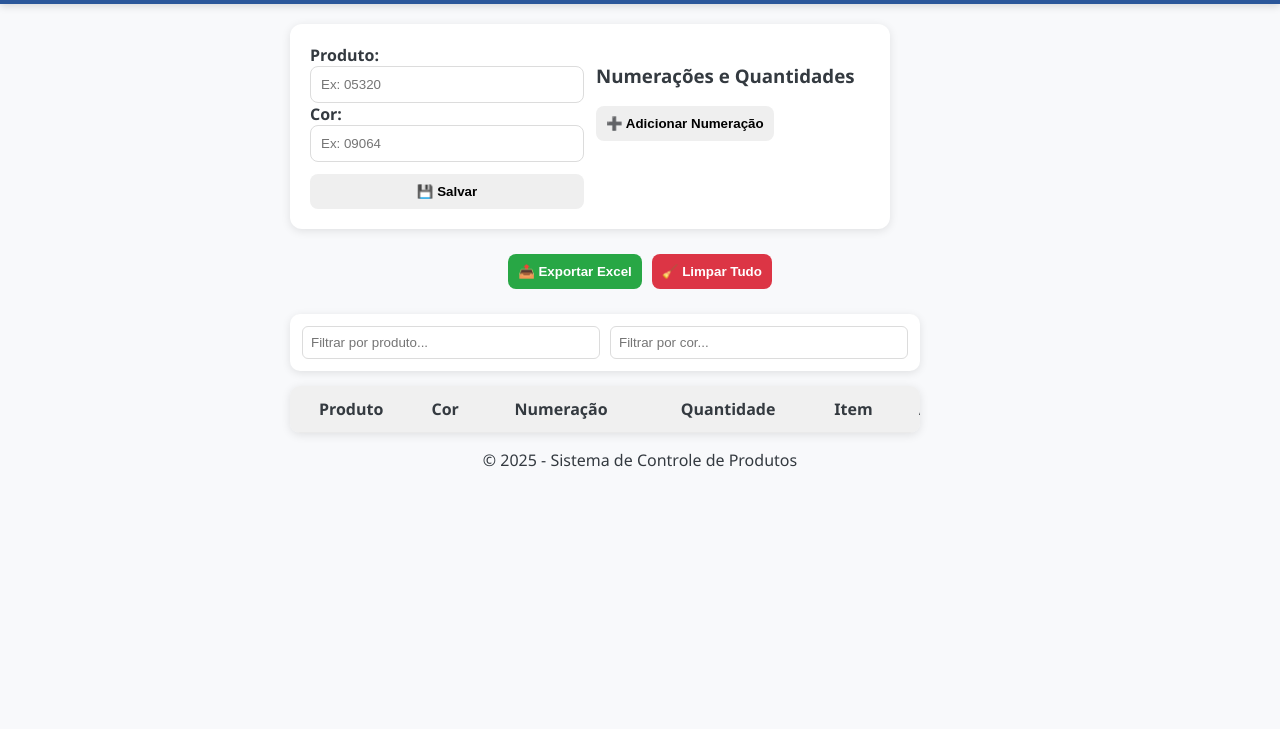
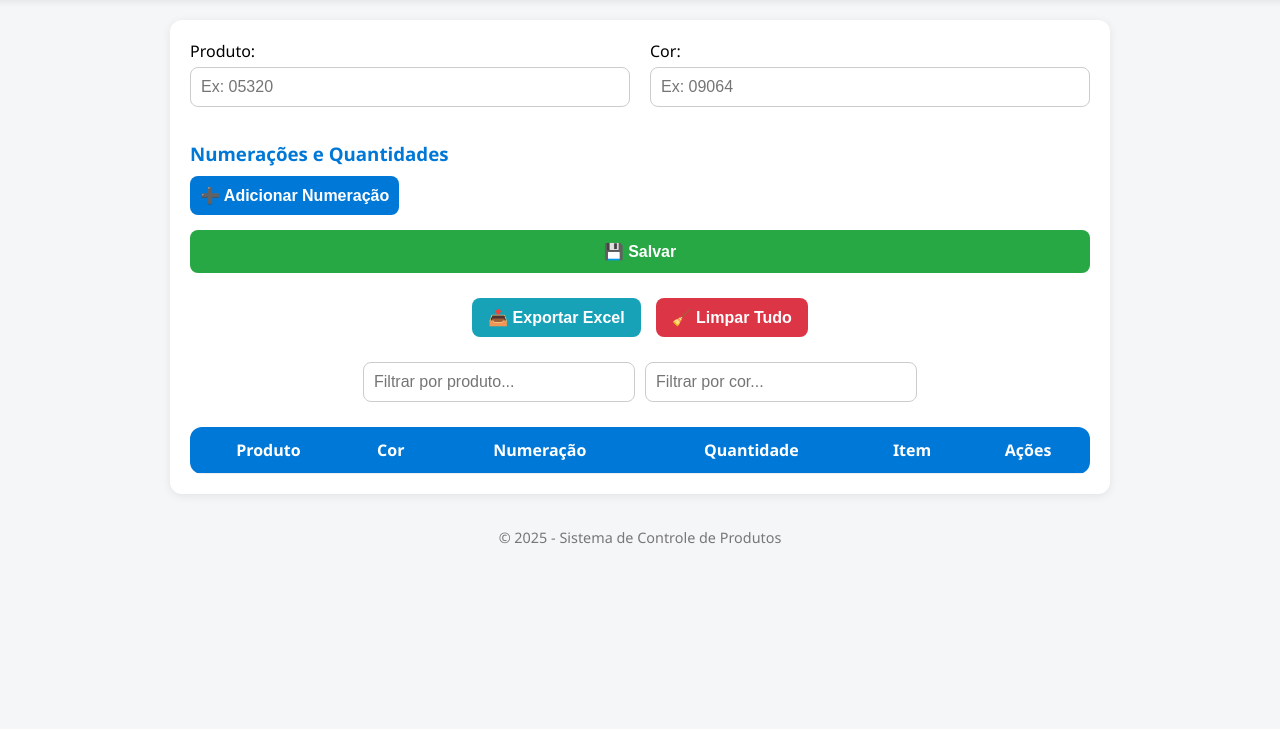
Before and after one commit to JanderLucas/app-solas, a plain HTML site: page index.html in a window 1280 px wide. Shown: the part 71-800 px from the top of the page. Drawn offline with Linux system fonts and the light colour scheme; a script that the page names is missing.

Commit message:
Update style.css

```diff
--- a/style.css
+++ b/style.css
@@ -1,77 +1,130 @@
 :root {
-  --azul: #2b579a;
-  --azul-escuro: #1f437e;
+  --azul-principal: #0078d7;
   --verde: #28a745;
   --vermelho: #dc3545;
-  --cinza-claro: #f8f9fb;
-  --cinza-escuro: #343a40;
-  --borda: #dcdcdc;
-}
-
-* {
-  box-sizing: border-box;
+  --cinza-claro: #f4f6f8;
+  --branco: #ffffff;
+  --texto: #333;
+  --sombra: rgba(0, 0, 0, 0.08);
 }
 
 body {
-  font-family: "Segoe UI", Arial, sans-serif;
+  font-family: 'Segoe UI', sans-serif;
   background: var(--cinza-claro);
   margin: 0;
   padding: 0;
-  color: var(--cinza-escuro);
   display: flex;
   flex-direction: column;
   align-items: center;
+  width: 100%;
+  overflow-x: hidden;
 }
 
 header {
-  background: var(--azul);
+  position: relative;
+  width: 100vw;
+  background: var(--azul-principal);
   color: white;
-  width: 100%;
   text-align: center;
-  padding: 20px 10px;
-  box-shadow: 0 2px 8px rgba(0, 0, 0, 0.15);
+  padding: 20px;
+  box-shadow: 0 2px 6px var(--sombra);
 }
 
-h1 {
+header h1 {
+  font-size: 1.4rem;
   margin: 0;
-  font-size: 1.6rem;
+  font-weight: 600;
 }
 
-/* ===== FORMULÁRIO ===== */
+main {
+  width: 95%;
+  max-width: 900px;
+  background: var(--branco);
+  margin: 20px 0;
+  border-radius: 12px;
+  padding: 20px;
+  box-shadow: 0 2px 10px var(--sombra);
+}
+
+footer {
+  text-align: center;
+  color: #777;
+  margin-bottom: 20px;
+  font-size: 0.9rem;
+}
+
 form {
-  background: white;
-  padding: 20px;
-  margin-top: 20px;
-  border-radius: 12px;
-  box-shadow: 0 2px 10px rgba(0, 0, 0, 0.1);
-  width: 90%;
-  max-width: 600px;
-  display: grid;
-  gap: 12px;
-  grid-template-columns: 1fr 1fr;
+  display: flex;
+  flex-direction: column;
+  gap: 15px;
+}
+
+.campos-principais {
+  display: flex;
+  gap: 20px;
+  flex-wrap: wrap;
+}
+
+.form-group {
+  flex: 1;
+  display: flex;
+  flex-direction: column;
 }
 
 label {
-  font-weight: 600;
-  grid-column: span 2;
+  font-weight: 500;
+  margin-bottom: 5px;
 }
 
-input {
+input[type="text"],
+input[type="number"] {
   padding: 10px;
-  border: 1px solid var(--borda);
+  font-size: 1rem;
+  border: 1px solid #ccc;
   border-radius: 8px;
-  transition: all 0.2s ease;
-  width: 100%;
+  outline: none;
+  transition: 0.2s;
 }
 
 input:focus {
-  border-color: var(--azul);
-  box-shadow: 0 0 4px rgba(43, 87, 154, 0.3);
-  outline: none;
+  border-color: var(--azul-principal);
+  box-shadow: 0 0 3px var(--azul-principal);
+}
+
+#numeracoes-container h3 {
+  margin-bottom: 10px;
+  color: var(--azul-principal);
+}
+
+.numeracao-linha {
+  display: flex;
+  align-items: center;
+  gap: 10px;
+  margin-bottom: 8px;
+}
+
+.numeracao-linha input {
+  width: 100%;
+  max-width: 100px;
+  text-align: center;
+}
+
+.numeracao-linha button {
+  background: var(--vermelho);
+  color: white;
+  border: none;
+  border-radius: 8px;
+  padding: 8px 10px;
+  cursor: pointer;
+  transition: 0.2s;
+}
+
+.numeracao-linha button:hover {
+  background: #b32d3a;
 }
 
 button {
-  padding: 10px;
+  font-size: 1rem;
   border: none;
   border-radius: 8px;
   cursor: pointer;
@@ -79,18 +132,43 @@ button {
   transition: all 0.2s ease;
 }
 
-button#adicionar {
-  background: var(--azul);
+.btn-principal {
+  background: var(--verde);
   color: white;
-  grid-column: span 2;
+  padding: 12px;
 }
 
-button#adicionar:hover {
-  background: var(--azul-escuro);
+.btn-secundario {
+  background: var(--azul-principal);
+  color: white;
+  padding: 10px;
 }
 
-/* ===== AÇÕES SUPERIORES ===== */
+.btn-info {
+  background: #17a2b8;
+  color: white;
+  padding: 10px 16px;
+}
+
+.btn-perigo {
+  background: var(--vermelho);
+  color: white;
+  padding: 10px 16px;
+}
+
+button:hover {
+  filter: brightness(0.9);
+}
+
 .acoes-superiores {
+  display: flex;
+  flex-wrap: wrap;
+  justify-content: center;
+  gap: 15px;
+  margin-top: 25px;
+}
+
+.filtros {
   display: flex;
   justify-content: center;
   gap: 10px;
@@ -98,134 +176,84 @@ button#adicionar:hover {
   flex-wrap: wrap;
 }
 
-button#exportar {
-  background: var(--verde);
-  color: white;
-}
-
-button#limpar {
-  background: var(--vermelho);
-  color: white;
-}
-
-/* ===== FILTROS ===== */
-.filtros {
-  width: 90%;
-  max-width: 950px;
-  background: white;
-  margin-top: 25px;
-  padding: 12px;
-  border-radius: 10px;
-  box-shadow: 0 2px 8px rgba(0, 0, 0, 0.1);
-  display: flex;
-  justify-content: space-between;
-  flex-wrap: wrap;
-  gap: 10px;
-}
-
 .filtros input {
   flex: 1;
   min-width: 150px;
-  border-radius: 6px;
-  border: 1px solid var(--borda);
-  padding: 8px;
+  max-width: 250px;
+  padding: 10px;
+  font-size: 1rem;
+  border: 1px solid #ccc;
+  border-radius: 8px;
 }
 
-/* ===== TABELA ===== */
 .tabela-container {
-  width: 90%;
-  max-width: 950px;
-  margin-top: 15px;
+  margin-top: 25px;
   overflow-x: auto;
-  border-radius: 10px;
-  background: white;
-  box-shadow: 0 2px 10px rgba(0, 0, 0, 0.1);
 }
 
 table {
   width: 100%;
   border-collapse: collapse;
-  min-width: 700px;
+  background: white;
+  border-radius: 12px;
+  overflow: hidden;
 }
 
 th, td {
-  padding: 12px 8px;
-  border-bottom: 1px solid #eaeaea;
+  padding: 12px 10px;
   text-align: center;
+  border-bottom: 1px solid #eee;
 }
 
 th {
-  background: #f0f0f0;
-  font-weight: bold;
+  background: var(--azul-principal);
+  color: white;
 }
 
 tr:hover {
-  background: #f9f9f9;
+  background: #f8f9fa;
+}
+
+.quantidade-controles {
+  display: flex;
+  justify-content: center;
+  align-items: center;
+  gap: 6px;
+}
+
+.quantidade-controles button {
+  padding: 5px 10px;
+  font-size: 1rem;
+}
+
+.btn-editar {
+  background: #ffc107;
+  color: #000;
+  padding: 6px 10px;
+  border-radius: 6px;
 }
 
 .btn-excluir {
   background: var(--vermelho);
   color: white;
-  border: none;
+  padding: 6px 10px;
   border-radius: 6px;
-  padding: 6px 10px;
-  cursor: pointer;
 }
 
-.btn-editar {
-  background: var(--azul);
-  color: white;
-  border: none;
-  border-radius: 6px;
-  padding: 6px 10px;
-  cursor: pointer;
-  margin-left: 4px;
-}
+@media (max-width: 600px) {
+  .campos-principais {
+    flex-direction: column;
+  }
 
-.quantidade-controles {
-  display: flex;
-  align-items: center;
-  justify-content: center;
-  gap: 6px;
-}
+  .numeracao-linha input {
+    max-width: 80px;
+  }
 
-.quantidade-controles button {
-  background: var(--azul);
-  color: white;
-  border: none;
-  border-radius: 50%;
-  width: 26px;
-  height: 26px;
-  font-weight: bold;
-  cursor: pointer;
-}
+  button {
+    font-size: 0.95rem;
+  }
 
-.quantidade-controles button:hover {
-  background: var(--azul-escuro);
-}
-
-@media (max-width: 768px) {
-  form {
-    grid-template-columns: 1fr;
-  }
-  button#adicionar {
-    grid-column: span 1;
-  }
-  h1 {
-    font-size: 1.3rem;
+  th, td {
+    padding: 8px 6px;
   }
 }
-
-@media (max-width: 480px) {
-  .acoes-superiores {
-    flex-direction: column;
-    width: 90%;
-  }
-  .filtros {
-    flex-direction: column;
-    align-items: stretch;
-  }
-  button {
-    width: 100%;
-  }
-}
```
